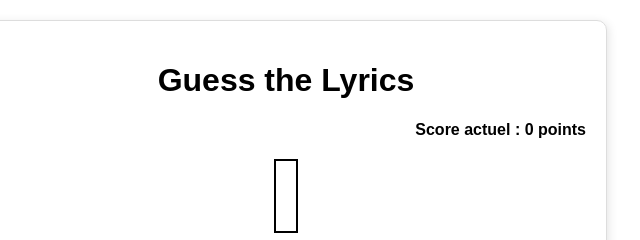
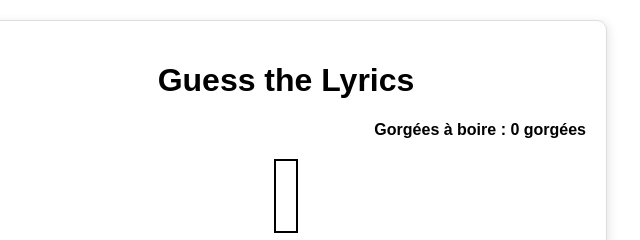
Before and after one commit to OLdu76/jeu-lyrics, a plain HTML site: page index.html in a window 1280 px wide. Shown: the top 240 px of the page, 354-994 px from the left. Drawn offline with Linux system fonts and the light colour scheme; no server answers.

Commit message:
index.html

```diff
--- a/index.html
+++ b/index.html
@@ -51,7 +51,7 @@
 <body>
     <div class="container">
         <h1>Guess the Lyrics</h1>
-        <div class="score">Score actuel : <span id="score">0</span> points</div>
+        <div class="score">Gorgées à boire : <span id="score">0</span></div>
         <div class="lyrics-box">
             <div id="lyrics-list"></div>
         </div>
@@ -66,7 +66,7 @@
     </div>
 
     <script>
-        let score = 0;
+        let score = 0; document.getElementById("score").textContent = score + ' gorgées';
         let songs = [];
         let currentSong = {};
         let displayedLines = 1;
@@ -114,7 +114,7 @@
 
         function passer() {
             if (startIndex + displayedLines < currentSong.lyrics.length) {
-                score -= 1;
+                score += 1;
                 displayedLines += 1;
                 updateLyrics();
                 document.getElementById("score").textContent = score;
```
